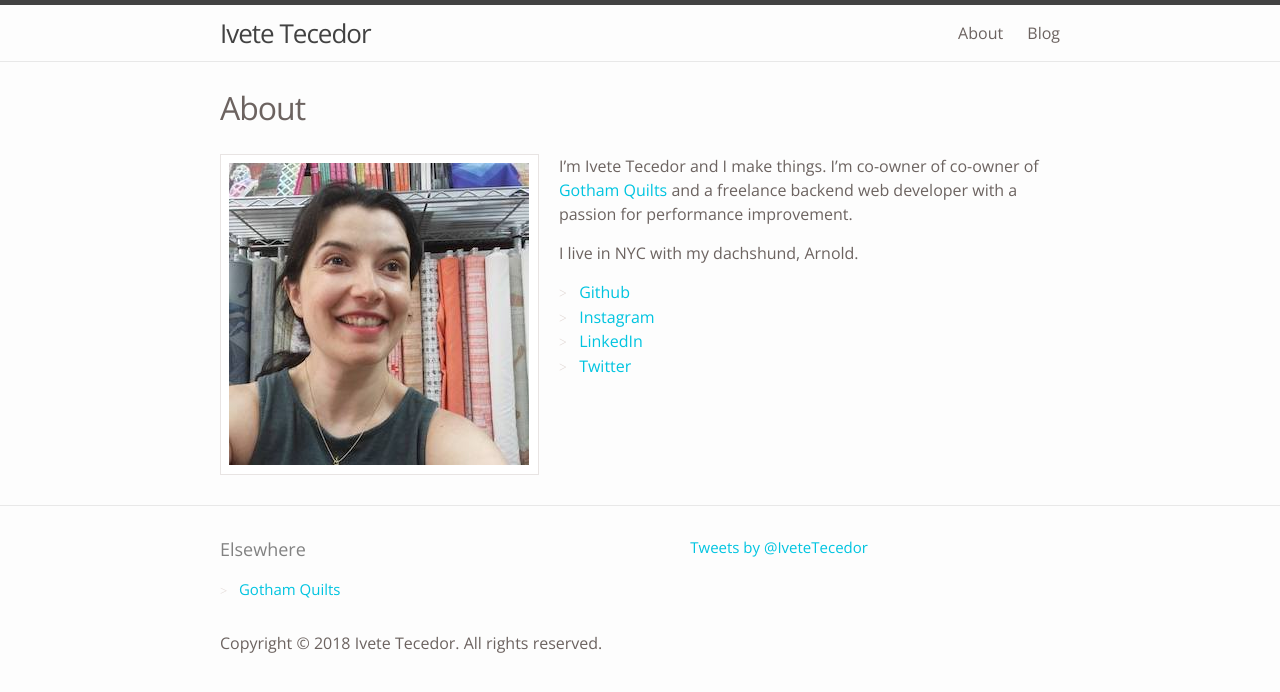
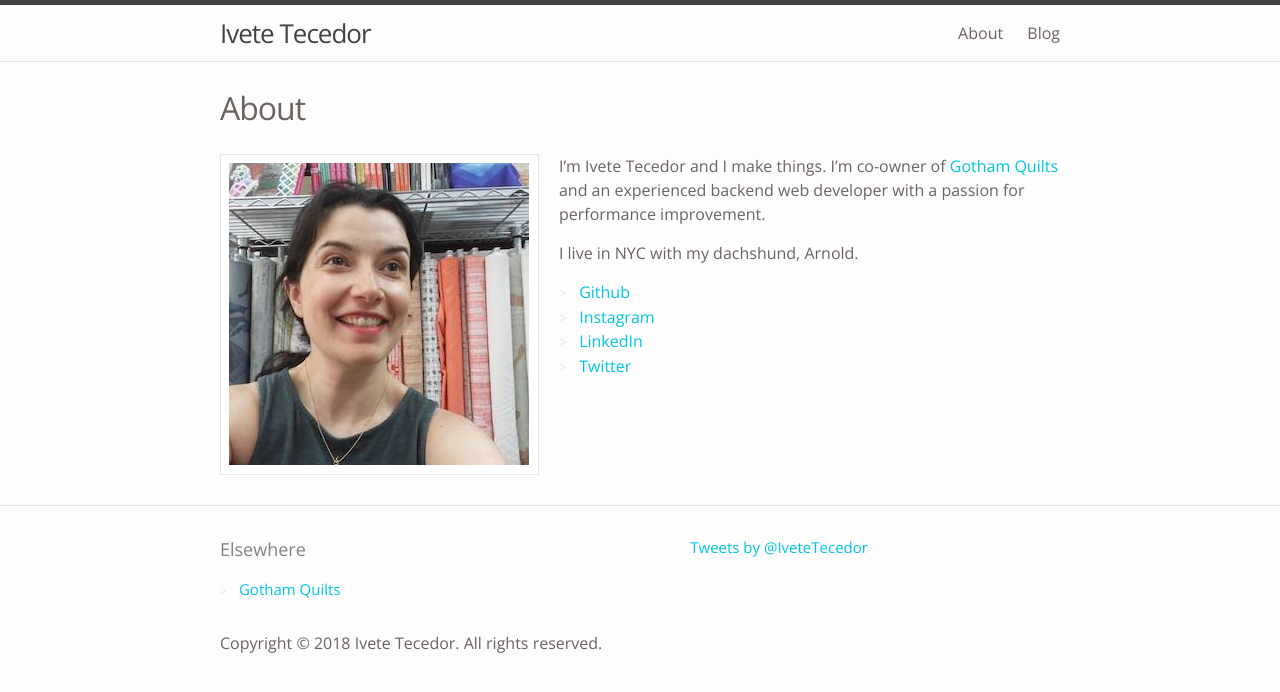
Before and after one commit to itecedor/itc-jekyll, a Jekyll site: the page built from about.md, in a window 1280 px wide. Shown: the top 692 px of the page. Built offline with Jekyll 4.4.1, drawn with Linux system fonts in a browser that asks for light colours; some web fonts are replaced; comment, search, counter and statistics services are not loaded.

Commit message:
fix typo

```diff
--- a/about.md
+++ b/about.md
@@ -4,7 +4,7 @@ title: About
 permalink: /about/
 ---
 
-<img src="{{ site.baseurl }}/images/me.jpg" id="headshot">I’m Ivete Tecedor and I make things. I'm co-owner of co-owner of [Gotham Quilts](http://gothamquilts.com) and a freelance backend web developer with a passion for performance improvement.
+<img src="{{ site.baseurl }}/images/me.jpg" id="headshot">I’m Ivete Tecedor and I make things. I'm co-owner of [Gotham Quilts](http://gothamquilts.com) and an experienced backend web developer with a passion for performance improvement.
 
 I live in NYC with my dachshund, Arnold.
 
```
